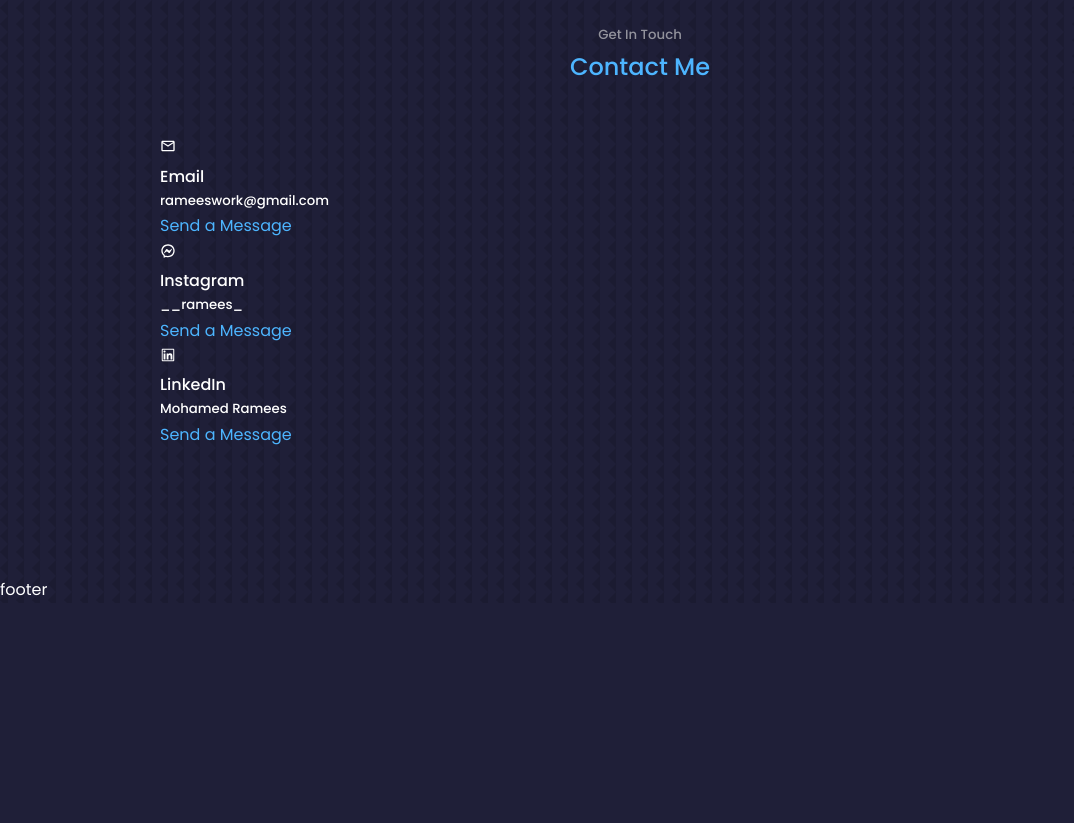
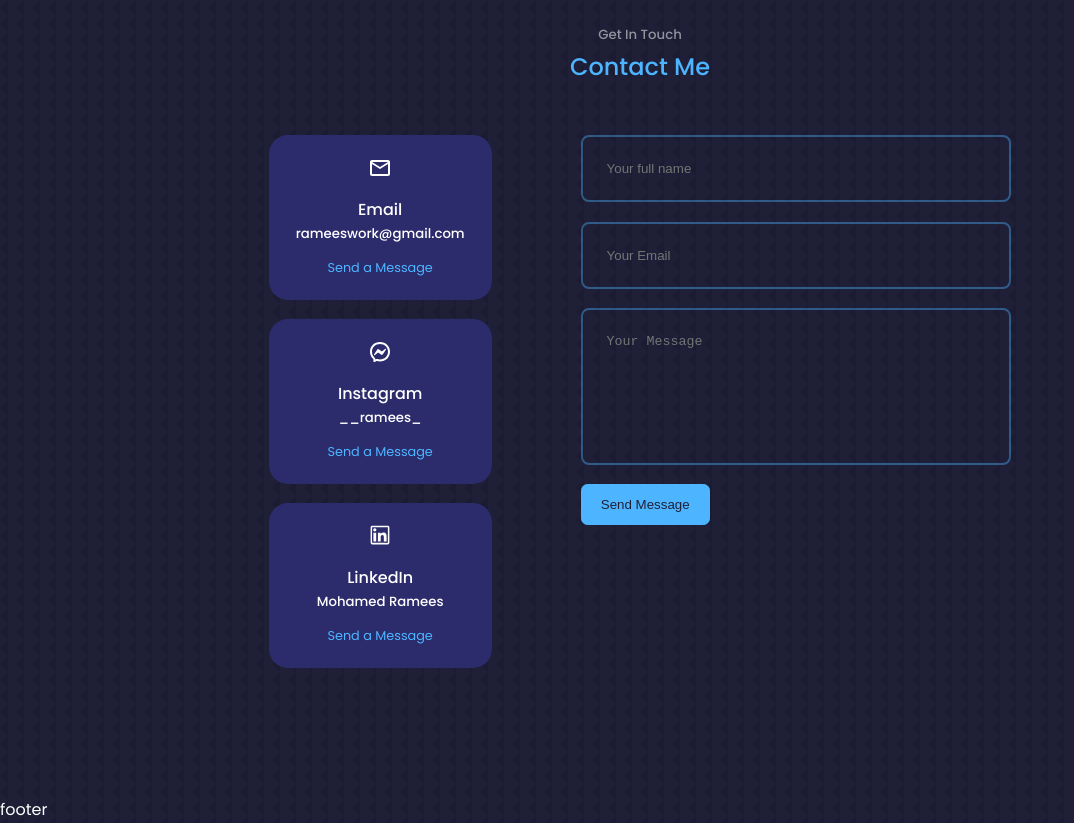
Before and after one commit to RameesAP/React-Portfolio-1, a React (Create React App) app in the folder client/: page / in a window 1280 px wide. Shown: the part 4720-5543 px from the top of the page, without its empty margins (0-1074 px from the left). Before the commit the page ends 5323 px from the top, so only its background shows below. Built offline with nearby package versions, Linux system fonts and the light colour scheme.

Commit message:
contact me conpleted

```diff
--- a/client/src/components/contact/contact.css
+++ b/client/src/components/contact/contact.css
@@ -0,0 +1,77 @@
+.container.contact__container{
+    width: 58%;
+    display: grid;
+    grid-template-columns: 30% 58%;
+    gap: 12%;
+}
+
+.contact__options {
+    display: flex;
+    flex-direction: column;
+    gap: 1.2rem;
+}
+
+.contact__option {
+    background: var(--color-bg-variant);
+    padding: 1.2rem;
+    border-radius: 1.2rem;
+    text-align: center;
+    border: 1px solid transparent;
+    transition: var(--transition);
+
+}
+
+.contact__option:hover{
+    background: transparent;
+    border-color: var(--color-primary-variant);
+}
+
+.contact__option-icon {
+    font-size: 1.5rem;
+    margin-bottom: 0.5rem;
+}
+
+.contact__option a {
+    margin-top: 0.7rem;
+    display: inline-block;
+    font-size: 0.8rem;
+}
+
+/*******************form===============*/
+
+
+form{
+    display: flex;
+    flex-direction: column;
+    gap: 1.2rem;
+}
+
+input,textarea {
+    width: 100%;
+    padding: 1.5rem;
+    border-radius: 0.5rem;
+    background: transparent;
+    border: 2px solid var(--color-primary-variant);
+    resize: none;
+    color: var(--color-white);
+}
+
+
+/*================MEDIA QUERIES (MEDIUM DEVICES)==========*/
+
+@media screen and (max-width:1024px) {
+    .container.contact__container{
+        grid-template-columns: 1fr;
+        gap: 2rem;
+    }
+}
+
+/*================MEDIA QUERIES (SMALL DEVICES)==========*/
+
+@media screen and (max-width:600PX) {
+
+    .c.container.contact__container{
+
+        width: var(--container-width-sm);
+    }
+}
--- a/client/src/components/contact/contact.jsx
+++ b/client/src/components/contact/contact.jsx
@@ -14,19 +14,19 @@
       <div className='container contact__container'>
         <div className='contact__options'>
           <article className='contact__option'>
-            <MdOutlineEmail />
+            <MdOutlineEmail  className='contact__option-icon'/>
             <h4>Email</h4>
             <h5>rameeswork@gmail.com</h5>
             <a href="mailto:rameeswork@gmail.com" target='_blank'>Send a Message</a>
           </article>
           <article className='contact__option'>
-            <RiMessengerLine />
+            <RiMessengerLine  className='contact__option-icon'/>
             <h4>Instagram</h4>
             <h5>__ramees_</h5>
             <a href=" https://ig.me/m/_ramees__" target='_blank'>Send a Message</a>
           </article>
           <article className='contact__option'>
-            <AiOutlineLinkedin />
+            <AiOutlineLinkedin  className='contact__option-icon'/>
             <h4>LinkedIn</h4>
             <h5>Mohamed Ramees</h5>
             <a href="https://www.linkedin.com/in/mohamed-ramees-3770b6178/" target='_blank'>Send a Message</a>
@@ -34,7 +34,12 @@
         </div>
 
         {/* END OF CONTACT OPTION */}
-        <form action=""></form>
+        <form action="">
+          <input type="text" name='name' placeholder='Your full name' required/>
+          <input type="email" name='email' placeholder='Your Email' required/>
+          <textarea name="Meassage" rows="7" placeholder='Your Message'></textarea>
+          <button type='submit' className='btn btn-primary'>Send Message</button>
+        </form>
       </div>
     </section>
     )
```
